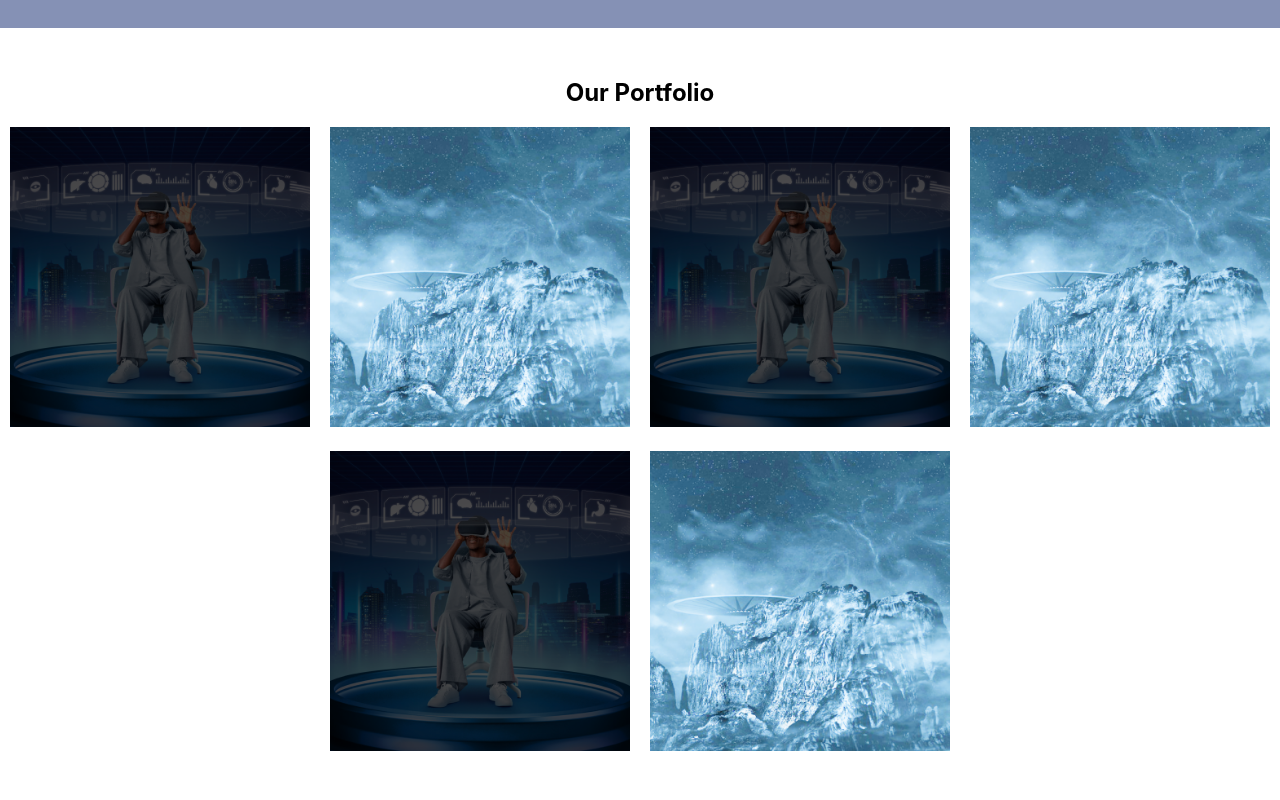
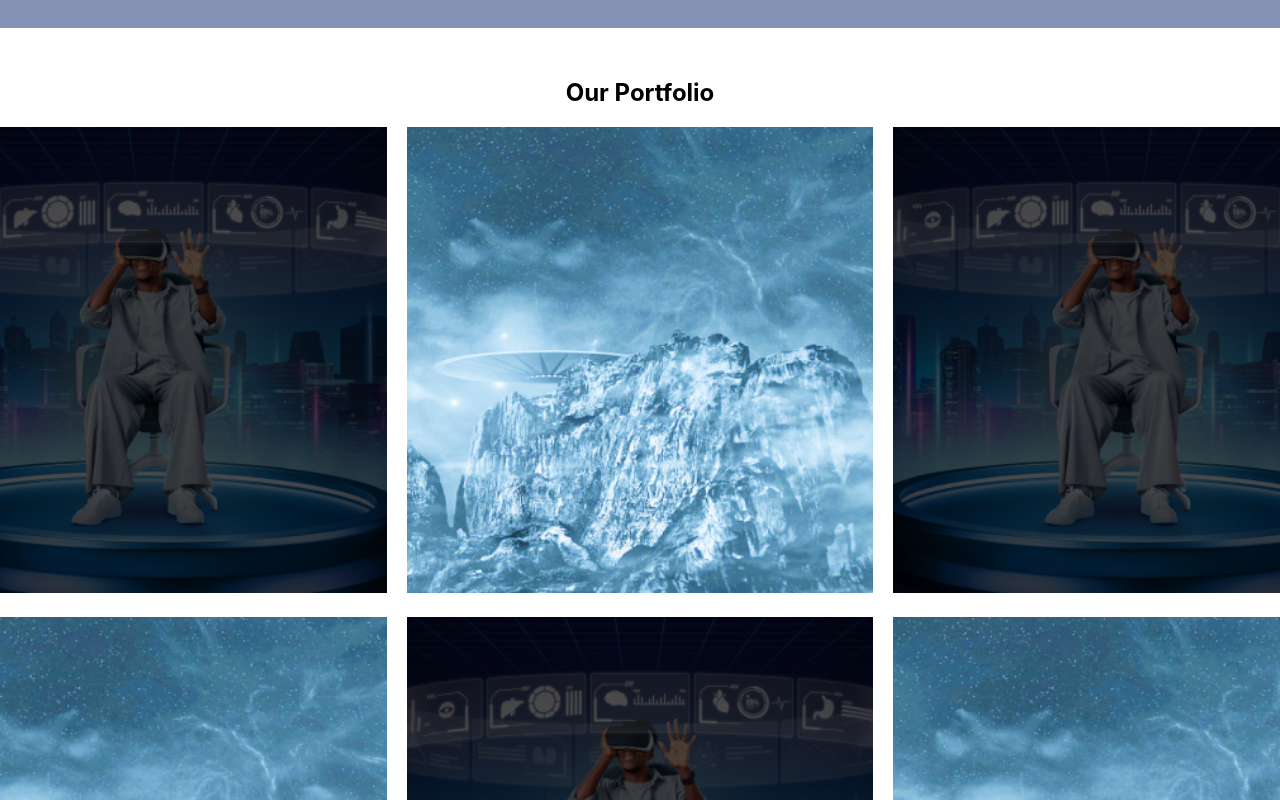
Before and after one commit to harindiw/my-app, a React (Create React App) app: page / in a window 1280 px wide. Shown: the part 2460-3260 px from the top of the page. Built offline with nearby package versions, Linux system fonts and the light colour scheme.

Commit message:
Update Projects.css

```diff
--- a/src/Components/Portfolio/Projects.css
+++ b/src/Components/Portfolio/Projects.css
@@ -8,8 +8,8 @@
 }
 
 .image-container {
-  display: flex;
-  flex-wrap: wrap;
+  display: grid;
+  grid-template-columns: repeat(3, 1fr);
   justify-content: center;
   gap: 20px;
 }
@@ -19,7 +19,7 @@
 }
 
 .hover-image {
-  width: 300px; /* Adjust the width as needed */
+  width: 100%;
   height: auto;
   transition: transform 0.3s ease;
 }
```
